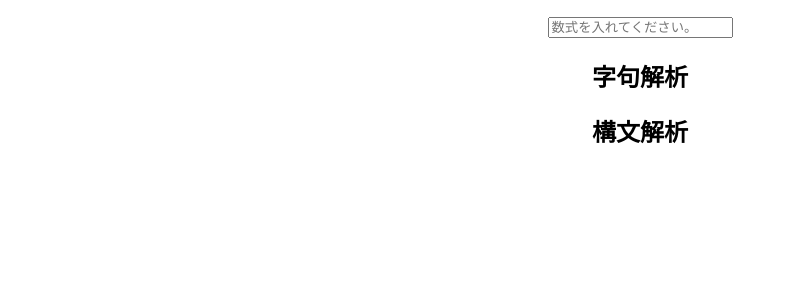
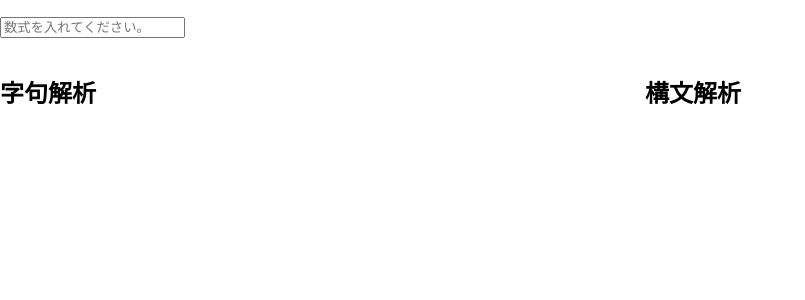
Before and after one commit to kazumatu981/calc, a React (Create React App) app: page / in a window 1280 px wide. Shown: the top 300 px of the page, without its empty margins (0-805 px from the left). Built offline with nearby package versions, Linux system fonts and the light colour scheme.

Commit message:
just backup.

```diff
--- a/src/components/App.css
+++ b/src/components/App.css
@@ -1,38 +1,20 @@
 .App {
-  text-align: center;
+    text-align: left;
 }
 
-.App-logo {
-  height: 40vmin;
-  pointer-events: none;
+.resultPanels {
+    display: grid;
+    grid-template-columns: 1fr 1fr;
+    gap: 10px;
+    margin-top: 10px;
 }
 
-@media (prefers-reduced-motion: no-preference) {
-  .App-logo {
-    animation: App-logo-spin infinite 20s linear;
-  }
+.tokenizerPanel {
+    grid-row: 1;
 }
-
-.App-header {
-  background-color: #282c34;
-  min-height: 100vh;
-  display: flex;
-  flex-direction: column;
-  align-items: center;
-  justify-content: center;
-  font-size: calc(10px + 2vmin);
-  color: white;
+.perserrPanel {
+    grid-row: 2;
 }
-
-.App-link {
-  color: #61dafb;
+.resultPanel {
+    grid-row: 3;
 }
-
-@keyframes App-logo-spin {
-  from {
-    transform: rotate(0deg);
-  }
-  to {
-    transform: rotate(360deg);
-  }
-}
--- a/src/components/App.tsx
+++ b/src/components/App.tsx
@@ -1,6 +1,6 @@
 import React from 'react';
 import './App.css';
-import { TokenizePanel } from './TokenizePanel';
+import { TokenizerPanel } from './TokenizerPanel';
 import { tokenizeAsync, Token } from '../lib/tokenizer';
 import { parseAsync } from '../lib/parser';
 import { ParserNode } from '../lib/parser/parser-node';
@@ -58,12 +58,17 @@ function App() {
                     onChange={(e) => setExpression(e.target.value)}
                 />
             </p>
-            <>{error}</>
-
-            <h2>字句解析</h2>
-            {tokens.length === 0 ? <></> : <TokenizePanel tokens={tokens} />}
-            <h2>構文解析</h2>
-            <ParserPanel node={parsedNode} />
+            <div className="resultPanels">
+                <div className="tokenizerPanel">
+                    <h2>字句解析</h2>
+                    <TokenizerPanel tokens={tokens} />
+                </div>
+                <div className="parserPanel">
+                    <h2>構文解析</h2>
+                    <ParserPanel node={parsedNode} />
+                </div>
+                <div className="messagePanel">{error}</div>
+            </div>
         </div>
     );
 }
--- a/src/components/TokenizePanel.tsx
+++ b/src/components/TokenizerPanel.tsx
@@ -17,8 +17,10 @@ function TokenItem({ token }: { token: Token }) {
     );
 }
 
-export function TokenizePanel({ tokens }: { tokens: Token[] }) {
-    return (
+export function TokenizerPanel({ tokens }: { tokens: Token[] }) {
+    return tokens.length === 0 ? (
+        <></>
+    ) : (
         <div className="tokenItems-container">
             {tokens.map((token) => (
                 <TokenItem key={token.id} token={token} />
```
